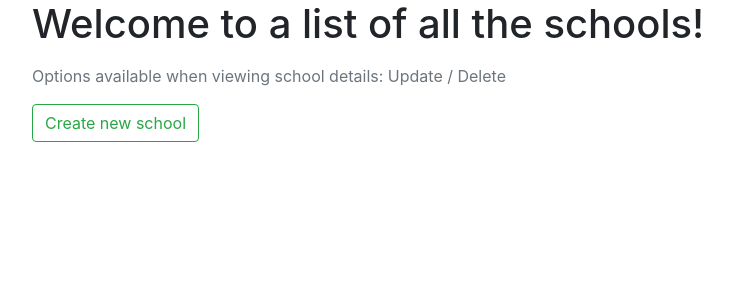
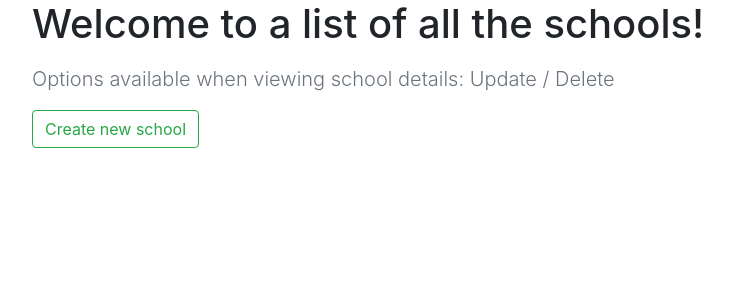
Before and after one commit to JaworskiAleksander/hello_world, a Django app: page /basic_app/ in a window 1280 px wide. Shown: the part 56-356 px from the top of the page, without its empty margins (53-785 px from the left). Run offline with Django 3.2, Linux system fonts and the light colour scheme; data that the repository does not hold is empty; some libraries are stand-ins or nearby versions.

Commit message:
added lead class

```diff
--- a/hello_world_CBV/basic_app/templates/basic_app/school_list.html
+++ b/hello_world_CBV/basic_app/templates/basic_app/school_list.html
@@ -14,7 +14,7 @@
         </li>
     {% endfor %}
 </ol>
-<p class="text-muted">Options available when viewing school details: Update / Delete</p>
+<p class="lead text-muted">Options available when viewing school details: Update / Delete</p>
 <a href="{% url 'basic_app:create' %}" class="btn btn-outline-success">Create new school</a>
 
 
```
